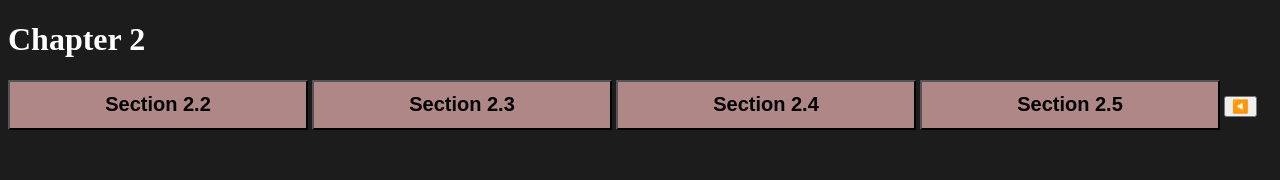
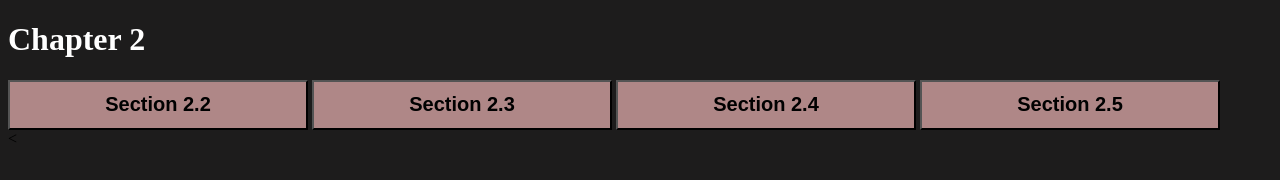
Before and after one commit to Juh1810/Calculus1-Essentials, a plain HTML site: page ch2.html in a window 1280 px wide. Drawn offline with Linux system fonts and the light colour scheme.

Commit message:
Update ch2.html

```diff
--- a/ch2.html
+++ b/ch2.html
@@ -13,6 +13,6 @@
     <button class="sec 2.3" onclick=" window.open('https://drive.google.com/drive/folders/15wD-8zw9BhCMIFN7oTti33-qSyFyp-ny?usp=drive_link'); return true;">Section 2.3</button>
     <button class="sec 2.4" onclick=" window.open('https://drive.google.com/drive/folders/1MMp46FHN1AWE-XMe2KsGcIJrNWnHNDLi?usp=drive_link'); return true;">Section 2.4</button>
     <button class="sec 2.5" onclick=" window.open('https://drive.google.com/drive/folders/1fUIKkffwXzazjIFygL7S51TR8-qnquni?usp=drive_link'); return true;">Section 2.5</button>
-    <button onclick=onclick=" window.open('./index')>◀️</button>
+    <br/><<p onclick=" window.open('./index'); return true;>◀️</p>
 </body>
 </html><!DOCTYPE html>
```
